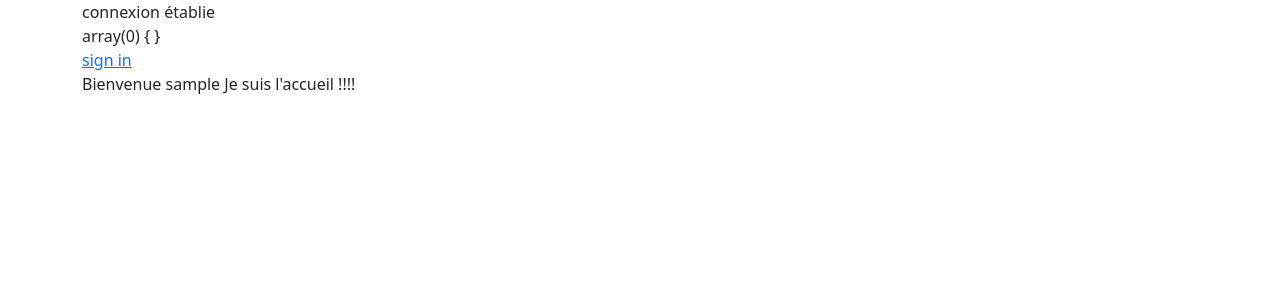
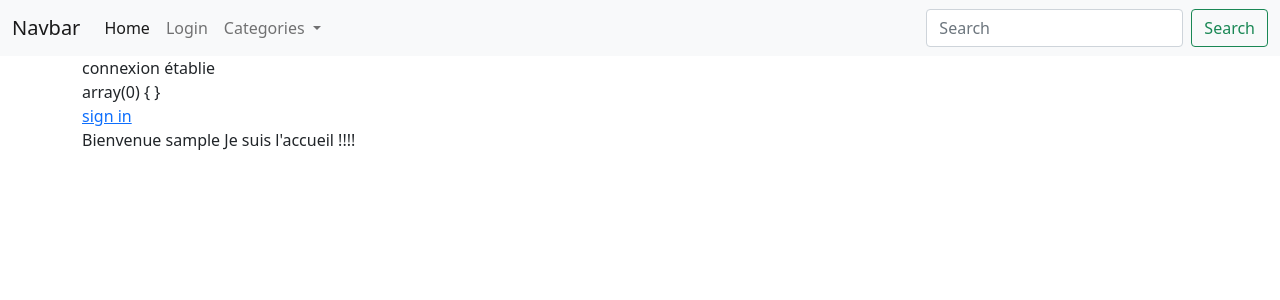
Before and after one commit to jeremyogerjs/blog, a PHP site: page / in a window 1280 px wide. Shown: the top 300 px of the page. Run offline with PHP 8.4, Linux system fonts and the light colour scheme; the visitor is signed in with stand-in values (Sample User, id 1); data that the repository does not hold is empty.

Commit message:
add navbar

```diff
--- a/helper/db-connect.php
+++ b/helper/db-connect.php
@@ -5,7 +5,7 @@ function pdo_connect_mysql() {
 
   try {
 
-    $dbh = new PDO('mysql:host=localhost;dbname=blog', $user, $pass);
+    $dbh = new PDO('mysql:host=localhost;dbname=blog', $username, $password);
     $dbh -> setAttribute(PDO::ERRMODE_EXCEPTION,PDO::ATTR_ERRMODE);
     $dbh -> setAttribute(PDO::ATTR_DEFAULT_FETCH_MODE,PDO::FETCH_ASSOC);
     echo "connexion établie" . "<br/>";
--- a/views/template.php
+++ b/views/template.php
@@ -10,7 +10,39 @@
   <title>Blog</title>
 </head>
 <body>
-
+<nav class="navbar navbar-expand-lg navbar-light bg-light">
+  <div class="container-fluid">
+    <a class="navbar-brand" href="#">Navbar</a>
+    <button class="navbar-toggler" type="button" data-bs-toggle="collapse" data-bs-target="#navbarSupportedContent" aria-controls="navbarSupportedContent" aria-expanded="false" aria-label="Toggle navigation">
+      <span class="navbar-toggler-icon"></span>
+    </button>
+    <div class="collapse navbar-collapse" id="navbarSupportedContent">
+      <ul class="navbar-nav me-auto mb-2 mb-lg-0">
+        <li class="nav-item">
+          <a class="nav-link active" aria-current="page" href="#">Home</a>
+        </li>
+        <li class="nav-item">
+          <a class="nav-link" href="#">Login</a>
+        </li>
+        <li class="nav-item dropdown">
+          <a class="nav-link dropdown-toggle" href="#" id="navbarDropdown" role="button" data-bs-toggle="dropdown" aria-expanded="false">
+            Categories
+          </a>
+          <ul class="dropdown-menu" aria-labelledby="navbarDropdown">
+            <li><a class="dropdown-item" href="#">Action</a></li>
+            <li><a class="dropdown-item" href="#">Another action</a></li>
+            <li><hr class="dropdown-divider"></li>
+            <li><a class="dropdown-item" href="#">Something else here</a></li>
+          </ul>
+        </li>
+      </ul>
+      <form class="d-flex">
+        <input class="form-control me-2" type="search" placeholder="Search" aria-label="Search">
+        <button class="btn btn-outline-success" type="submit">Search</button>
+      </form>
+    </div>
+  </div>
+</nav>
   <div class="container">
     <?= $content ?>
   </div>
```
